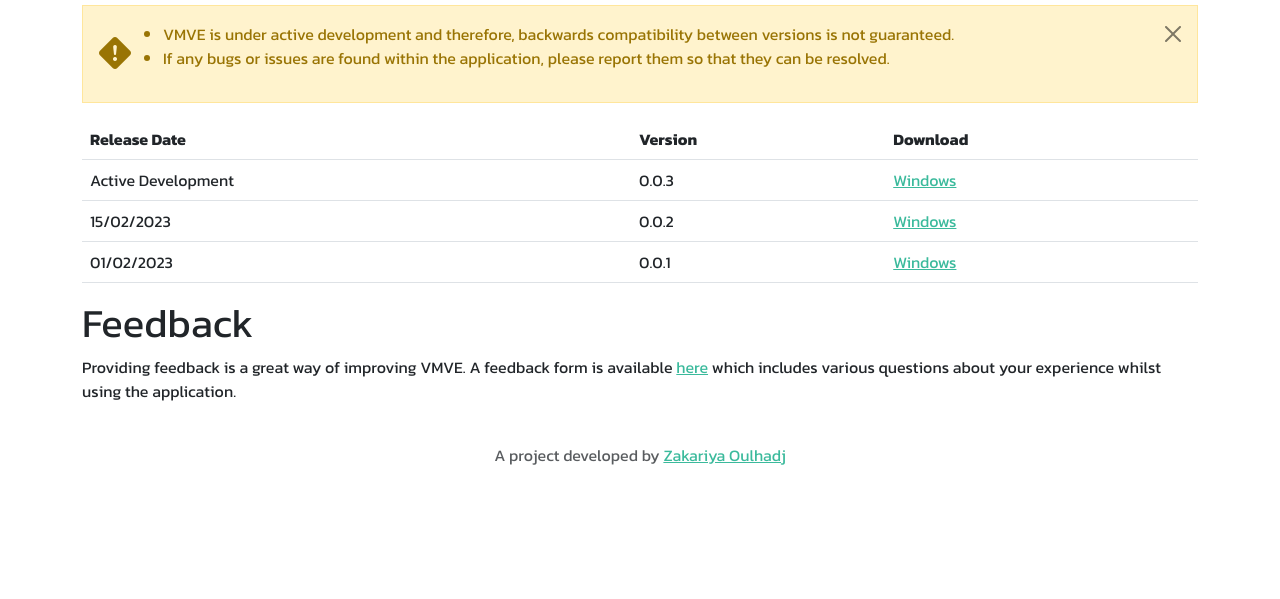
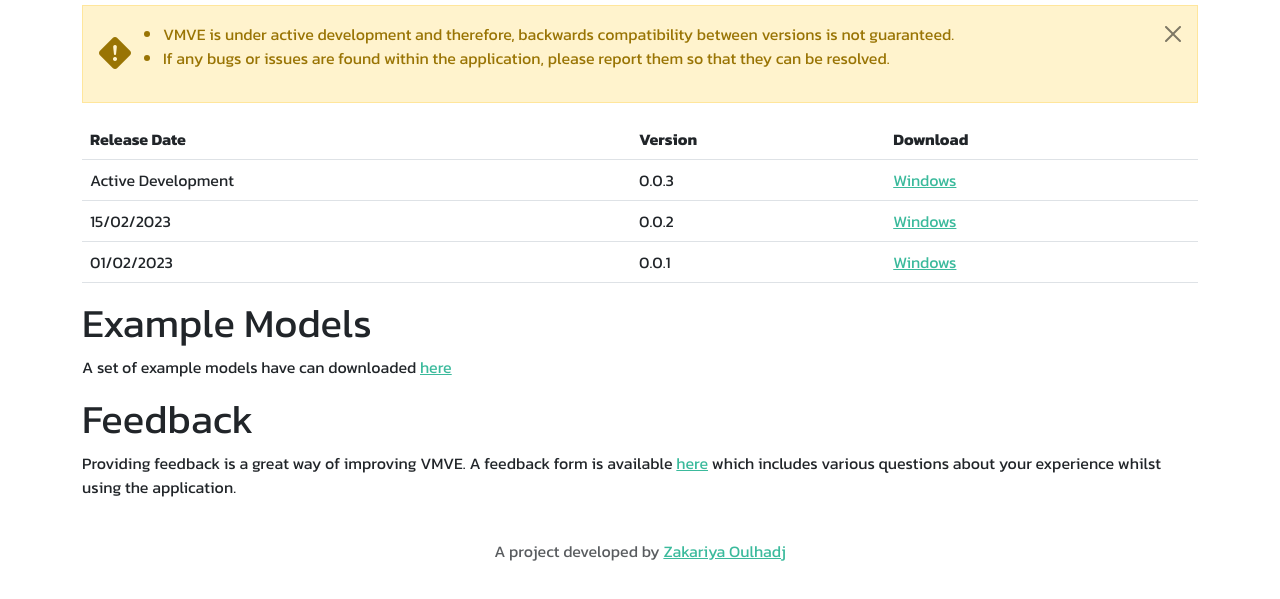
Before and after one commit to ZOulhadj/vmve_website, a website: page index.html in a window 1280 px wide. Shown: the part 2280-2879 px from the top of the page. Before the commit the page ends 2803 px from the top, so only its background shows below. Drawn offline with nearby package versions, Linux system fonts and the light colour scheme.

Commit message:
Added a link to download example models.

```diff
--- a/index.html
+++ b/index.html
@@ -237,6 +237,15 @@
         </div>
 
         <div>
+            <h1>Example Models</h1>
+            <p>
+                A set of example models have can downloaded <a href="https://drive.google.com/file/d/10mmAuov7dGt6iQWcqZHDvDlUyxa7YG9X/view?usp=sharing">here</a>
+            </p>
+
+
+        </div>
+
+        <div>
             <h1 id="feedback">Feedback</h1>
             <p>
                 Providing feedback is a great way of improving VMVE. A feedback form is available
```
